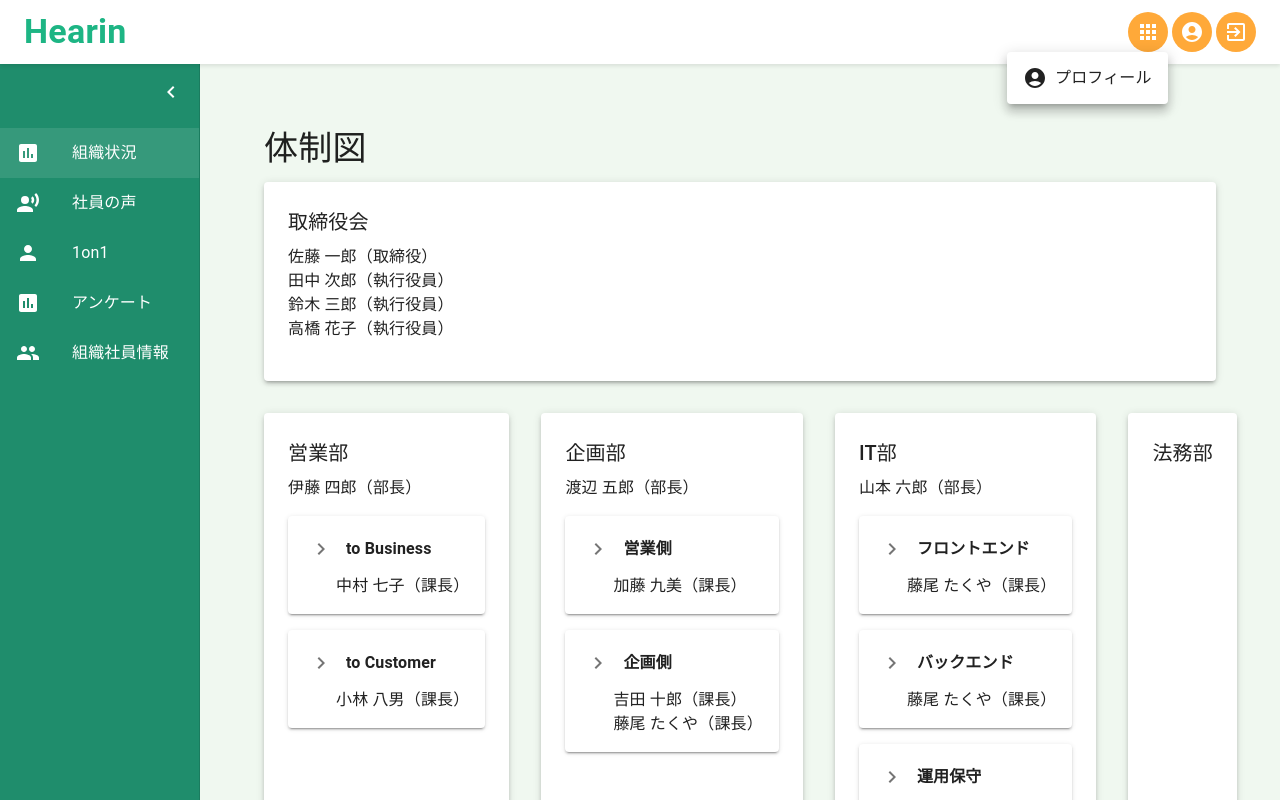
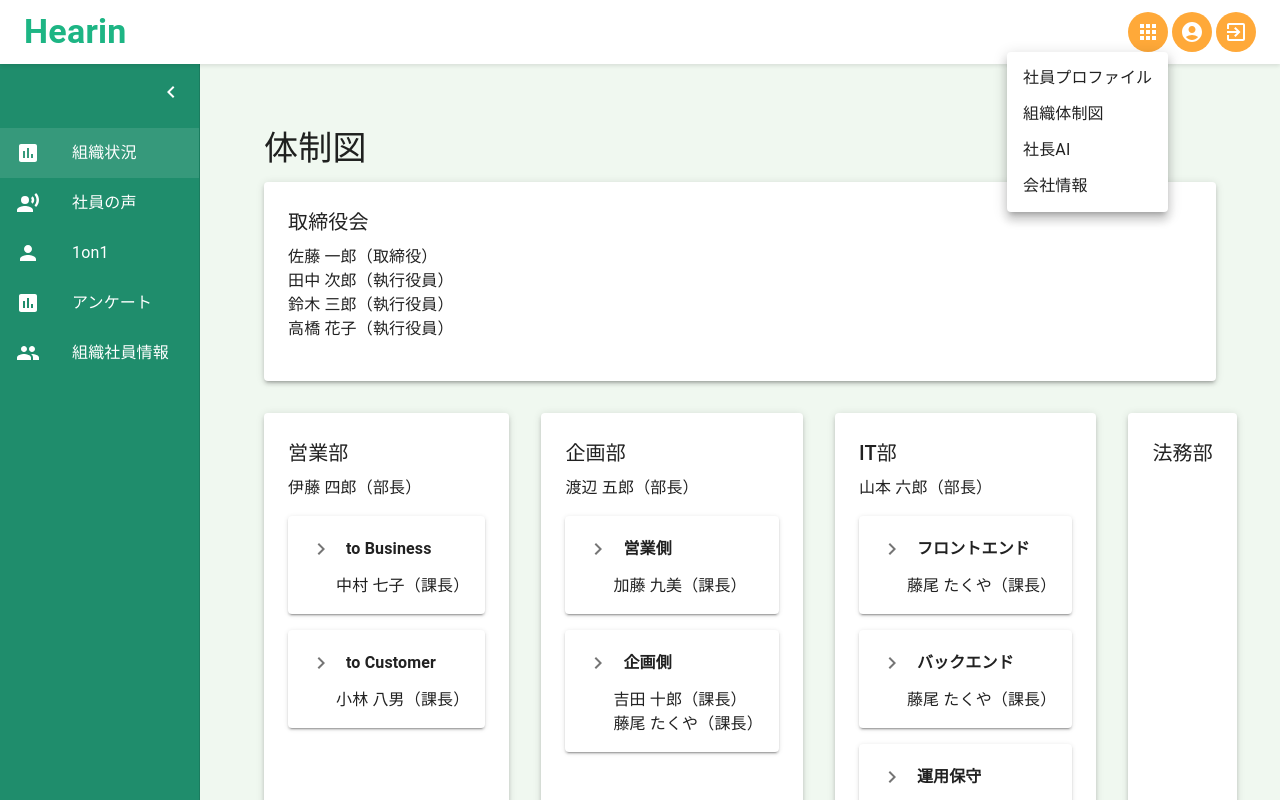
Before and after one commit to Taiga-422/hearine-app, a Next.js app: page /companyId/oz_info in a window 1280 px wide. Both pictures are taken after a click on the button 1148 px from the left and 32 px from the top of the page. Built offline with nearby package versions, Linux system fonts and the light colour scheme.

Commit message:
ヘッダの作成

```diff
--- a/src/components/layout/Header.tsx
+++ b/src/components/layout/Header.tsx
@@ -14,32 +14,69 @@ import { useState } from "react";
 import { useRouter } from "next/navigation";
 
 export default function Header() {
-  const [anchorEl, setAnchorEl] = useState<null | HTMLElement>(null);
+  const [profileAnchorEl, setProfileAnchorEl] = useState<null | HTMLElement>(null);
+  const [menuAnchorEl, setMenuAnchorEl] = useState<null | HTMLElement>(null);
   const router = useRouter();
 
+  // プロフィールメニュー用のハンドラー
   const handleProfileMenuOpen = (event: React.MouseEvent<HTMLElement>) => {
-    setAnchorEl(event.currentTarget);
+    setProfileAnchorEl(event.currentTarget);
   };
 
-  const handleMenuClose = () => {
-    setAnchorEl(null);
+  const handleProfileMenuClose = () => {
+    setProfileAnchorEl(null);
+  };
+
+  // メニューボタン用のハンドラー
+  const handleMainMenuOpen = (event: React.MouseEvent<HTMLElement>) => {
+    setMenuAnchorEl(event.currentTarget);
+  };
+
+  const handleMainMenuClose = () => {
+    setMenuAnchorEl(null);
   };
 
   const handleProfile = () => {
     // プロフィールページへの遷移処理
     console.log("プロフィールページへ遷移");
-    handleMenuClose();
+    handleProfileMenuClose();
+  };
+
+  // メニュー項目のハンドラー
+  const handleEmployeeProfile = () => {
+    console.log("社員プロファイルページへ遷移");
+    // router.push("/companyId/employee-profile");
+    handleMainMenuClose();
+  };
+
+  const handleOrgChart = () => {
+    console.log("組織体制図ページへ遷移");
+    // router.push("/companyId/org-chart");
+    handleMainMenuClose();
+  };
+
+  const handleCeoAI = () => {
+    console.log("社長AIページへ遷移");
+    // router.push("/companyId/ceo-ai");
+    handleMainMenuClose();
+  };
+
+  const handleCompanyInfo = () => {
+    console.log("会社情報ページへ遷移");
+    // router.push("/companyId/company-info");
+    handleMainMenuClose();
   };
 
   const handleLogout = () => {
     // ログアウト処理
     console.log("ログアウト処理");
-    handleMenuClose();
+    handleProfileMenuClose();
     // 実際のログアウト処理をここに実装
     // router.push('/login');
   };
 
-  const isMenuOpen = Boolean(anchorEl);
+  const isProfileMenuOpen = Boolean(profileAnchorEl);
+  const isMainMenuOpen = Boolean(menuAnchorEl);
 
   return (
     <AppBar
@@ -71,10 +108,10 @@ export default function Header() {
             {/* メニューボタン */}
             <IconButton
             edge="end"
-            aria-label="account of current user"
-            aria-controls="menu"
+            aria-label="main menu"
+            aria-controls="main-menu"
             aria-haspopup="true"
-            onClick={handleProfileMenuOpen}
+            onClick={handleMainMenuOpen}
             sx={{
               color: "#ffffff",
               backgroundColor: "#ffa939ff",
@@ -121,10 +158,10 @@ export default function Header() {
             </IconButton>
           </Box>
 
-        {/* プロフィールメニュー */}
+        {/* メインメニュー */}
         <Menu
-          id="profile"
-          anchorEl={anchorEl}
+          id="main-menu"
+          anchorEl={menuAnchorEl}
           anchorOrigin={{
             vertical: "bottom",
             horizontal: "right",
@@ -134,8 +171,38 @@ export default function Header() {
             vertical: "top",
             horizontal: "right",
           }}
-          open={isMenuOpen}
-          onClose={handleMenuClose}
+          open={isMainMenuOpen}
+          onClose={handleMainMenuClose}
+        >
+          <MenuItem onClick={handleEmployeeProfile}>
+            社員プロファイル
+          </MenuItem>
+          <MenuItem onClick={handleOrgChart}>
+            組織体制図
+          </MenuItem>
+          <MenuItem onClick={handleCeoAI}>
+            社長AI
+          </MenuItem>
+          <MenuItem onClick={handleCompanyInfo}>
+            会社情報
+          </MenuItem>
+        </Menu>
+
+        {/* プロフィールメニュー */}
+        <Menu
+          id="profile"
+          anchorEl={profileAnchorEl}
+          anchorOrigin={{
+            vertical: "bottom",
+            horizontal: "right",
+          }}
+          keepMounted
+          transformOrigin={{
+            vertical: "top",
+            horizontal: "right",
+          }}
+          open={isProfileMenuOpen}
+          onClose={handleProfileMenuClose}
         >
           <MenuItem
             onClick={handleProfile}
```
